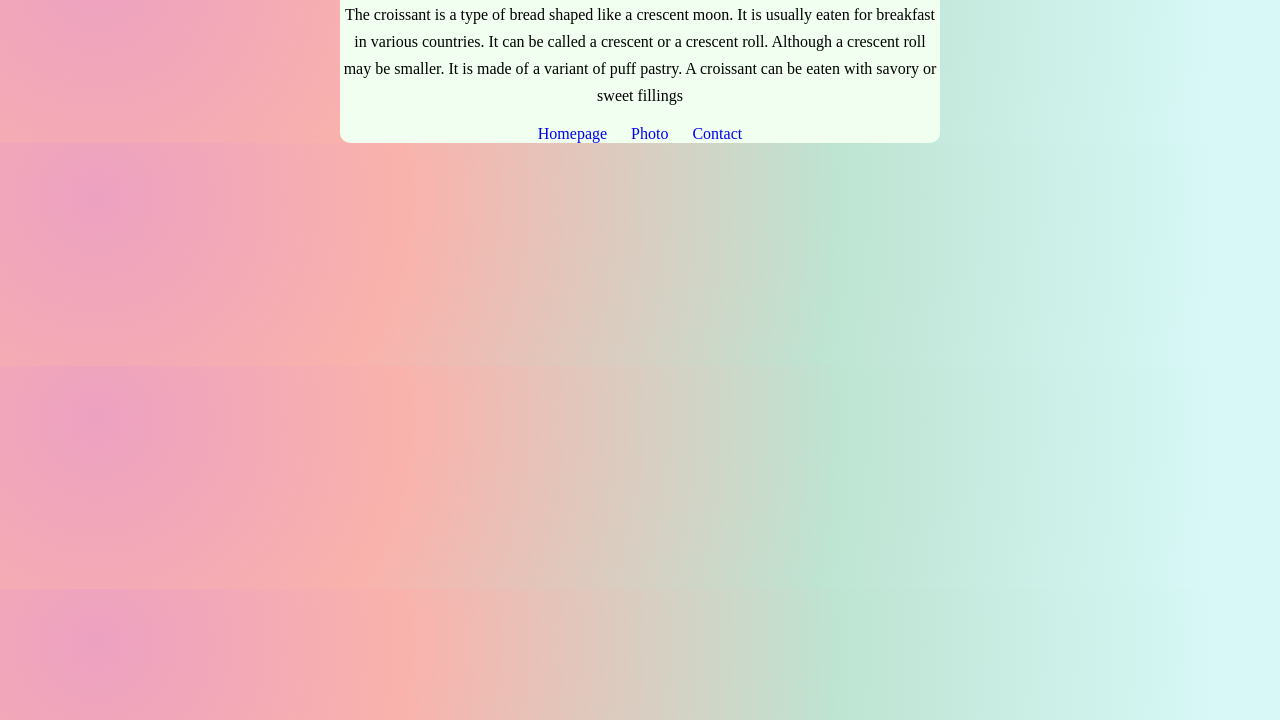
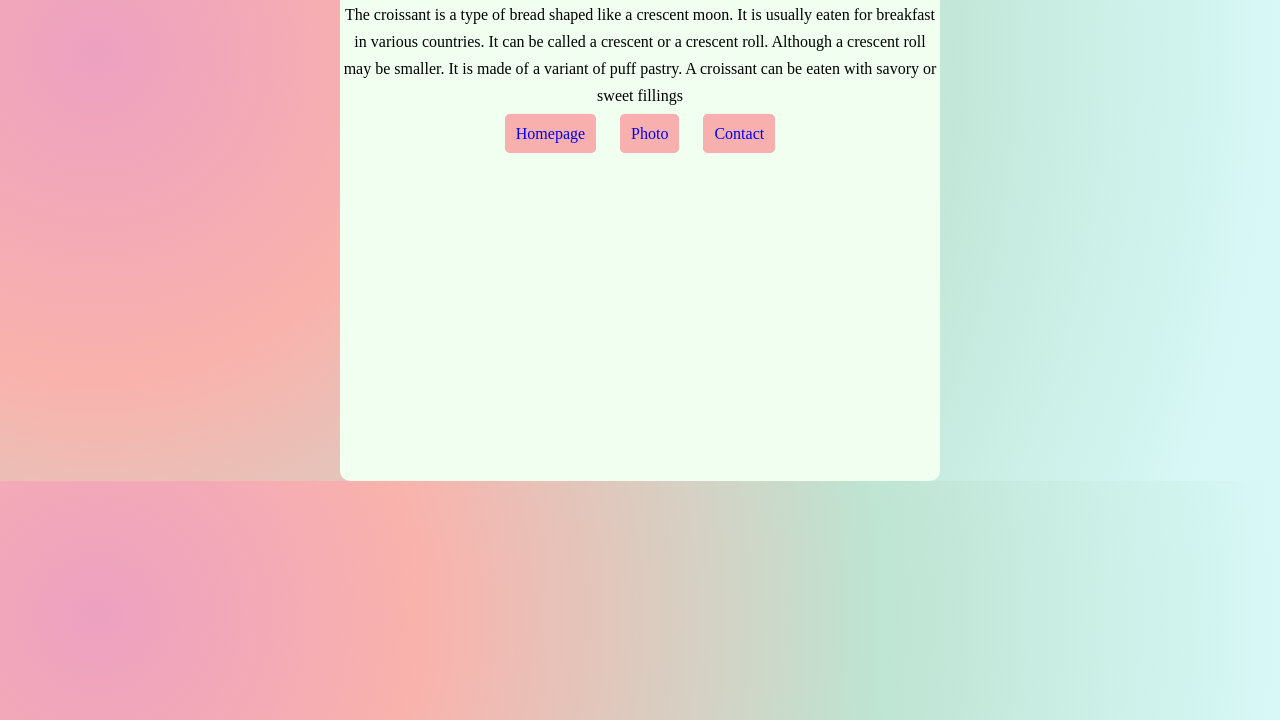
Before and after one commit to Asma710/link-different-pages, a plain HTML site: page index.html in a window 1280 px wide. Shown: the part 80-800 px from the top of the page. Drawn offline with Linux system fonts and the light colour scheme.

Commit message:
added button to css

```diff
--- a/css/style.css
+++ b/css/style.css
@@ -23,10 +23,16 @@ img {
 }
 .main {
   background: honeydew;
+  height: 540px;
   border-radius: 10px;
+
   width: 600px;
 }
 .links {
   margin: 10px;
   text-decoration: none;
+  border: 1px solid #f8b0ae;
+  padding: 10px;
+  border-radius: 5px;
+  background: #f8b0ae;
 }
```
